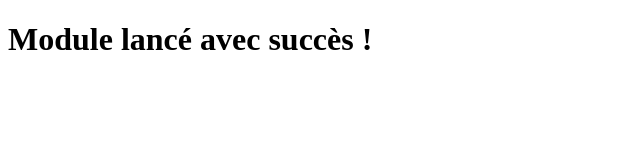
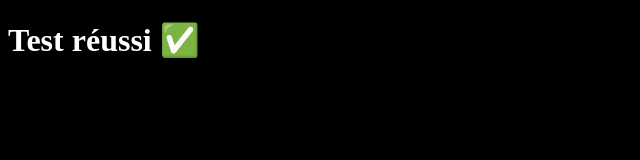
Before and after one commit to zaywuan/monModuleWatsapp, a website: page app/index.html in a window 1280 px wide. Shown: the whole page, without its empty margins (0-640 px from the left). Drawn offline with Linux system fonts and the light colour scheme.

Commit message:
Update index.html

```diff
--- a/app/index.html
+++ b/app/index.html
@@ -1,7 +1,10 @@
 <!DOCTYPE html>
 <html>
-  <head><title>Test</title></head>
-  <body>
-    <h1>Module lancé avec succès !</h1>
+  <head>
+    <meta charset="UTF-8">
+    <title>Test WhatsApp</title>
+  </head>
+  <body style="background:black; color:white;">
+    <h1>Test réussi ✅</h1>
   </body>
 </html>
```
